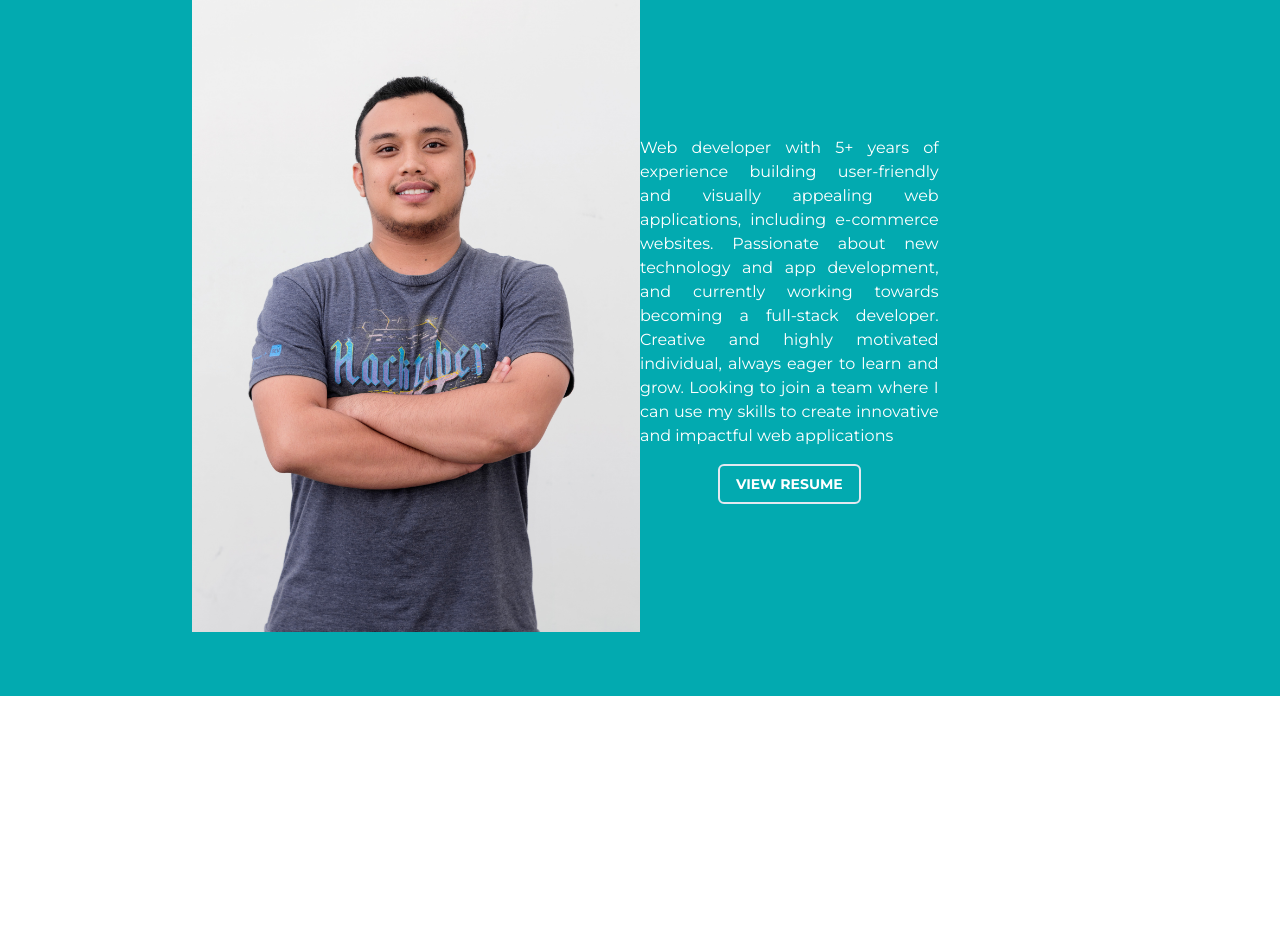
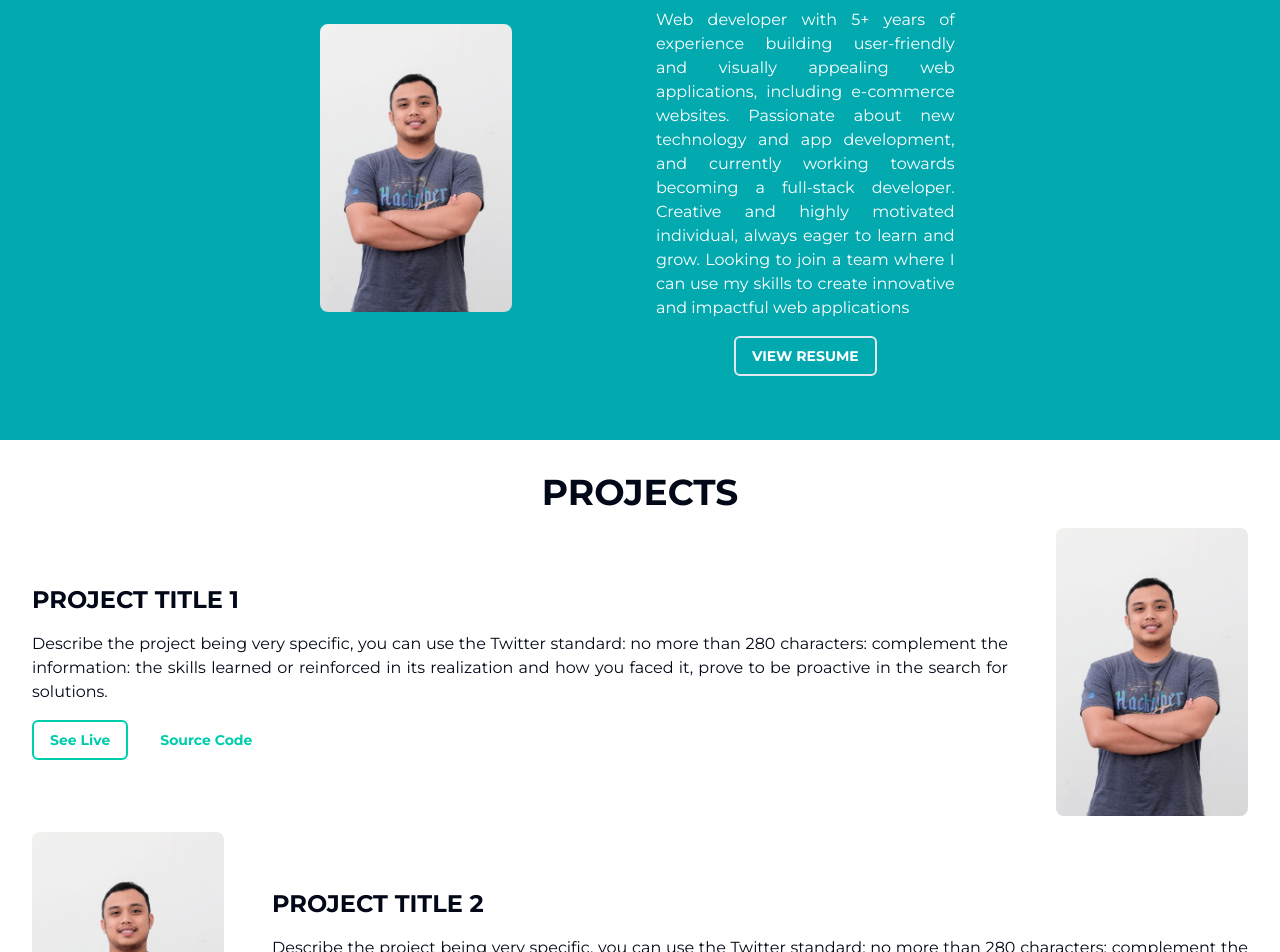
Before and after one commit to akashaf/portfolio, a Next.js app: page / in a window 1280 px wide. Shown: the part 960-1912 px from the top of the page. Before the commit the page ends 1656 px from the top, so only its background shows below. Built offline with nearby package versions, Linux system fonts and the light colour scheme.

Commit message:
redesign page

```diff
--- a/src/app/page.tsx
+++ b/src/app/page.tsx
@@ -46,13 +46,13 @@ export default function Home() {
   ];
   return (
     <main>
-      <section className="container text-center md:text-left min-h-screen flex items-center">
+      <section className="container text-center lg:text-left min-h-screen lg:justify-center flex items-center">
         <div>
           <div className="mb-4">
-            <h1 className="text-2xl md:text-4xl font-bold">
+            <h1 className="text-2xl lg:text-4xl font-bold">
               Hi, my name is <span className="text-[#00cdac]">Akashaf Khomarudin</span>
             </h1>
-            <h1 className="text-2xl md:text-4xl font-bold">I'm the front End Developer.</h1>
+            <h1 className="text-2xl lg:text-4xl font-bold">I'm the front End Developer.</h1>
           </div>
           <Button
             className="uppercase font-bold text-[#00cdac] border-[#00cdac] border-2 hover:bg-[#00cdac] hover:text-white"
@@ -68,16 +68,19 @@ export default function Home() {
           </Button>
         </div>
       </section>
-      <section
-        className="bg-[#02aab0] md:px-40 md:py-16 py-8 :[backgroundImage: 'linear-gradient(135deg,#02aab0 0%,#00cdac 100%)'] md:[clipPath: 'polygon(0 0,100% 0,100% 80%,0 100%)']"
-      >
+      <section className="bg-[#02aab0] lg:px-40 lg:py-16 py-8 :[backgroundImage: 'linear-gradient(135deg,#02aab0 0%,#00cdac 100%)'] lg:[clipPath: 'polygon(0 0,100% 0,100% 80%,0 100%)']">
+        <motion.div id='about-me' initial="offscreen" whileInView="onscreen" viewport={{ once: true }}>
         <div className="container text-white">
-          <h2 className="text-center text-2xl md:text-4xl font-bold uppercase mb-4">About Me</h2>
-          <div className="grid md:grid-cols-2 md:items-center space-y-12">
-            <div>
-              <Image src="/IMG_0202.jpg" width={650} height={650} alt="my picture" />
-            </div>
-            <div className="md:w-2/3 text-center">
+          <h2 className="text-center text-2xl lg:text-4xl font-bold uppercase mb-4">About Me</h2>
+          <div className="grid lg:grid-cols-2 lg:items-center space-y-12 space-x-4">
+            <Image
+              className="w-full mx-auto lg:w-[15vw] h-auto rounded-lg"
+              src="/IMG_0202.jpg"
+              width={600}
+              height={300}
+              alt="my picture"
+            />
+            <div className="lg:w-2/3 text-center">
               <p className="text-justify mb-4">
                 Web developer with 5+ years of experience building user-friendly and visually appealing web
                 applications, including e-commerce websites. Passionate about new technology and app development, and
@@ -95,12 +98,53 @@ export default function Home() {
             </div>
           </div>
         </div>
+        </motion.div>
+      </section>
+      <section className="container py-8">
+          <h2 className="text-center text-2xl lg:text-4xl font-bold uppercase mb-4">projects</h2>
+          <div className="space-y-4">
+            {projects.map((project, idx) => {
+              const order = idx % 2 === 0;
+              return (
+                <div key={nanoid(2)}>
+                  <div className="flex items-center justify-between gap-12">
+                    <div className={clsx('space-y-4', order ? 'lg:order-first' : 'lg:order-last')}>
+                      <h3 className="text-2xl font-bold uppercase">{project.title}</h3>
+                      <div className="text-justify">{project.description}</div>
+                      <div className="flex gap-4">
+                        <div>
+                          <Button
+                            className="capitalize font-bold text-[#00cdac] border-[#00cdac] border-2 hover:bg-[#00cdac] hover:text-white"
+                            variant="outline"
+                          >
+                            See Live
+                          </Button>
+                        </div>
+                        <div>
+                          <Button className="font-bold text-[#00cdac] hover:text-[#00cdac]" variant="ghost">
+                            Source Code
+                          </Button>
+                        </div>
+                      </div>
+                    </div>
+                    <Image
+              className="w-full mx-auto lg:w-[15vw] h-auto rounded-lg"
+              src="/IMG_0202.jpg"
+              width={600}
+              height={300}
+              alt="my picture"
+            />
+                  </div>
+                </div>
+              );
+            })}
+          </div>
       </section>
     </main>
     // <main>
     //   <section className="min-h-screen flex items-center container mx-auto">
     //     <motion.div
-    //       className="space-y-4 text-5xl font-bold text-center md:text-left"
+    //       className="space-y-4 text-5xl font-bold text-center lg:text-left"
     //       initial={{ opacity: 0, y: '5vh' }}
     //       animate={{ opacity: 1, y: 0 }}
     //       transition={{ duration: 2 }}
```
